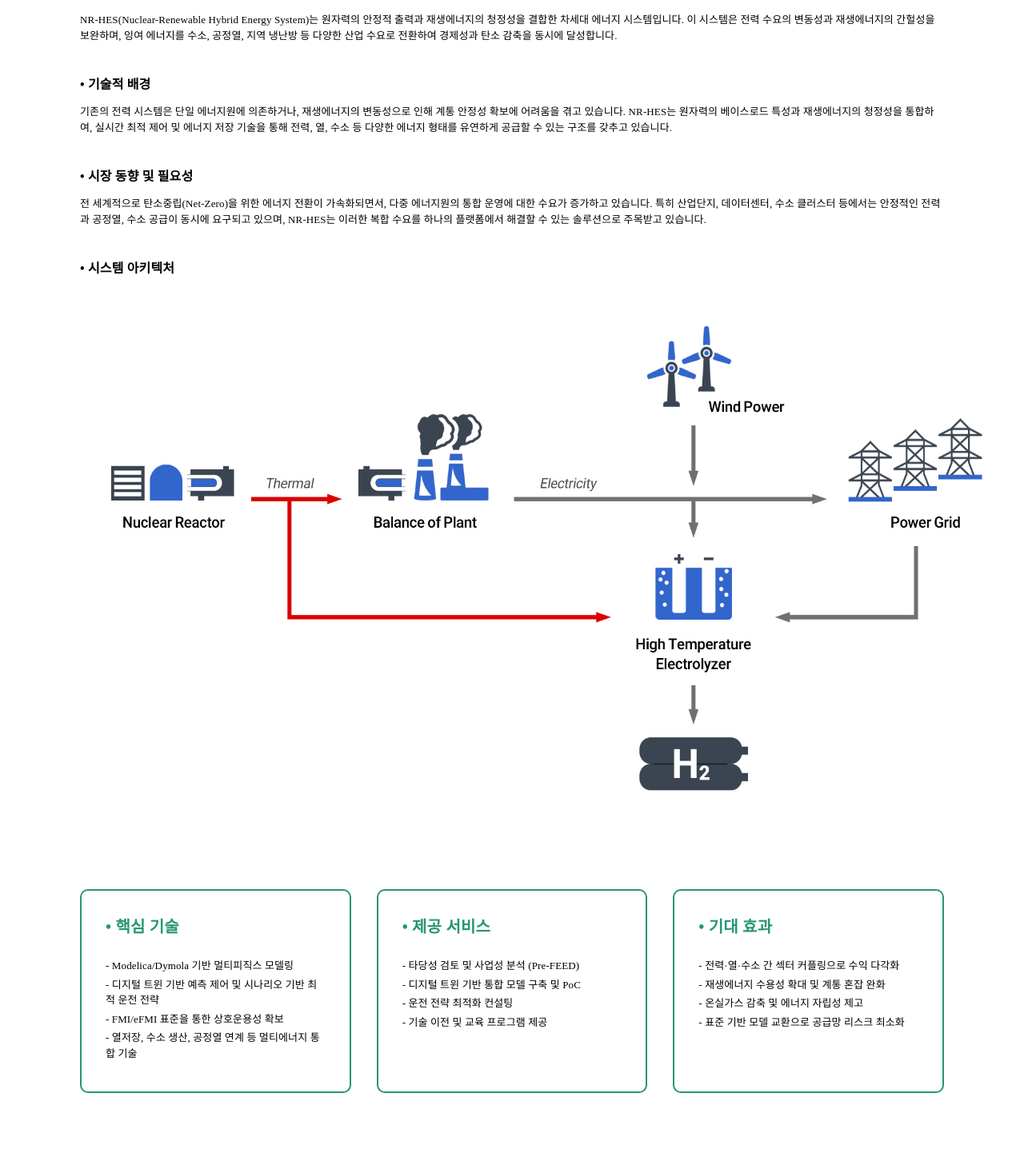
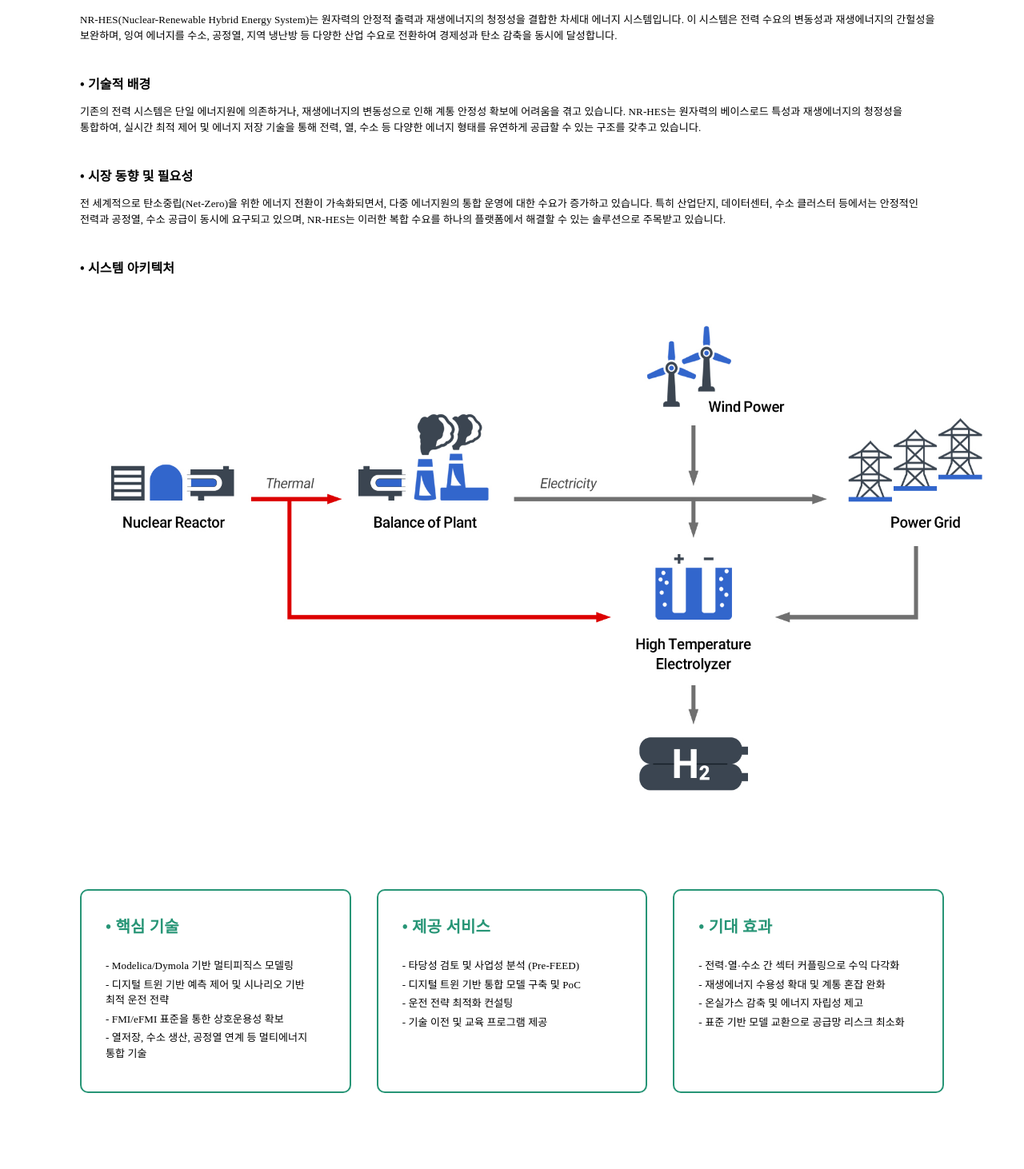
Before and after one commit to LazyMG/ivh-home, a React (Vite) app: page /solution/energy in a window 1280 px wide. Shown: the part 220-1682 px from the top of the page at 80% size. Built offline with nearby package versions, Linux system fonts and the light colour scheme.

Commit message:
fix: 텍스트 단어 단위 줄바꿈 수정 #11

```diff
--- a/src/components/solution/ColorBox.tsx
+++ b/src/components/solution/ColorBox.tsx
@@ -91,6 +91,7 @@ const BoxContentRenderer = ({
             fontFamily: STYLES.contentFontFamily,
             fontSize: STYLES.contentFontSize,
             mb: 0.5,
+            wordBreak: "keep-all",
           }}
         >
           {item}
--- a/src/components/solution/List.tsx
+++ b/src/components/solution/List.tsx
@@ -40,6 +40,7 @@ const List = (listProps: ListProps) => {
               sx={{
                 fontFamily: "Freesentation-5-Medium",
                 fontSize: "13px",
+                wordBreak: "keep-all",
               }}
             >
               {content.contents}
--- a/src/components/solution/TextBox.tsx
+++ b/src/components/solution/TextBox.tsx
@@ -27,6 +27,7 @@ const TextBox = (textBoxProps: TextBoxProps) => {
           fontFamily: "Freesentation-5-Medium",
           fontSize: "13px",
           mt: 1.5,
+          wordBreak: "keep-all",
         }}
       >
         {contents}
--- a/src/components/solution/TextImageBox.tsx
+++ b/src/components/solution/TextImageBox.tsx
@@ -37,7 +37,10 @@ const TextImageBox = (textImageBoxProps: TextImageBoxProps) => {
               <Typography
                 key={index}
                 component="div"
-                sx={{ mt: isSection && index !== 0 ? 2 : 0 }}
+                sx={{
+                  mt: isSection && index !== 0 ? 2 : 0,
+                  wordBreak: "keep-all",
+                }}
               >
                 {content}
               </Typography>
```
